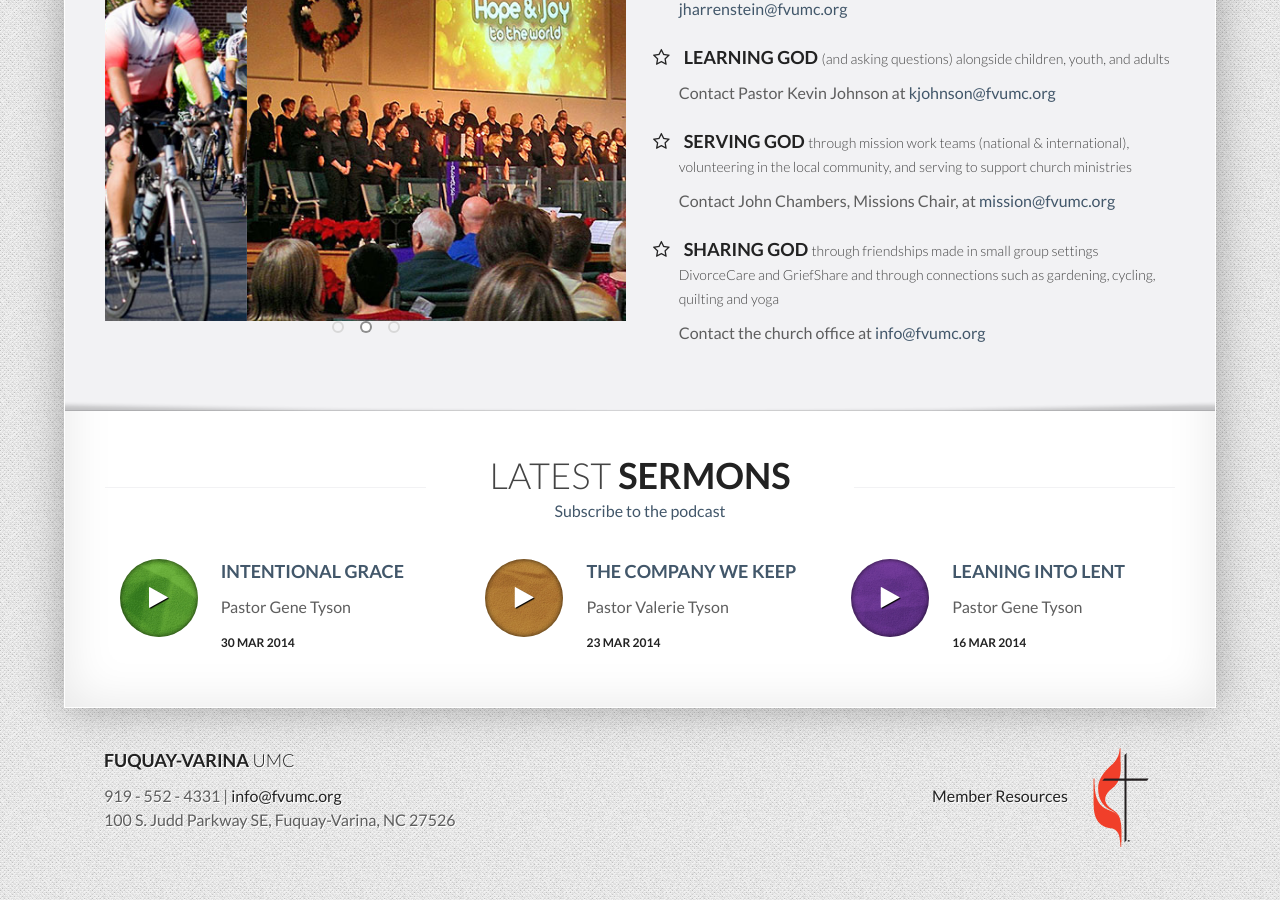
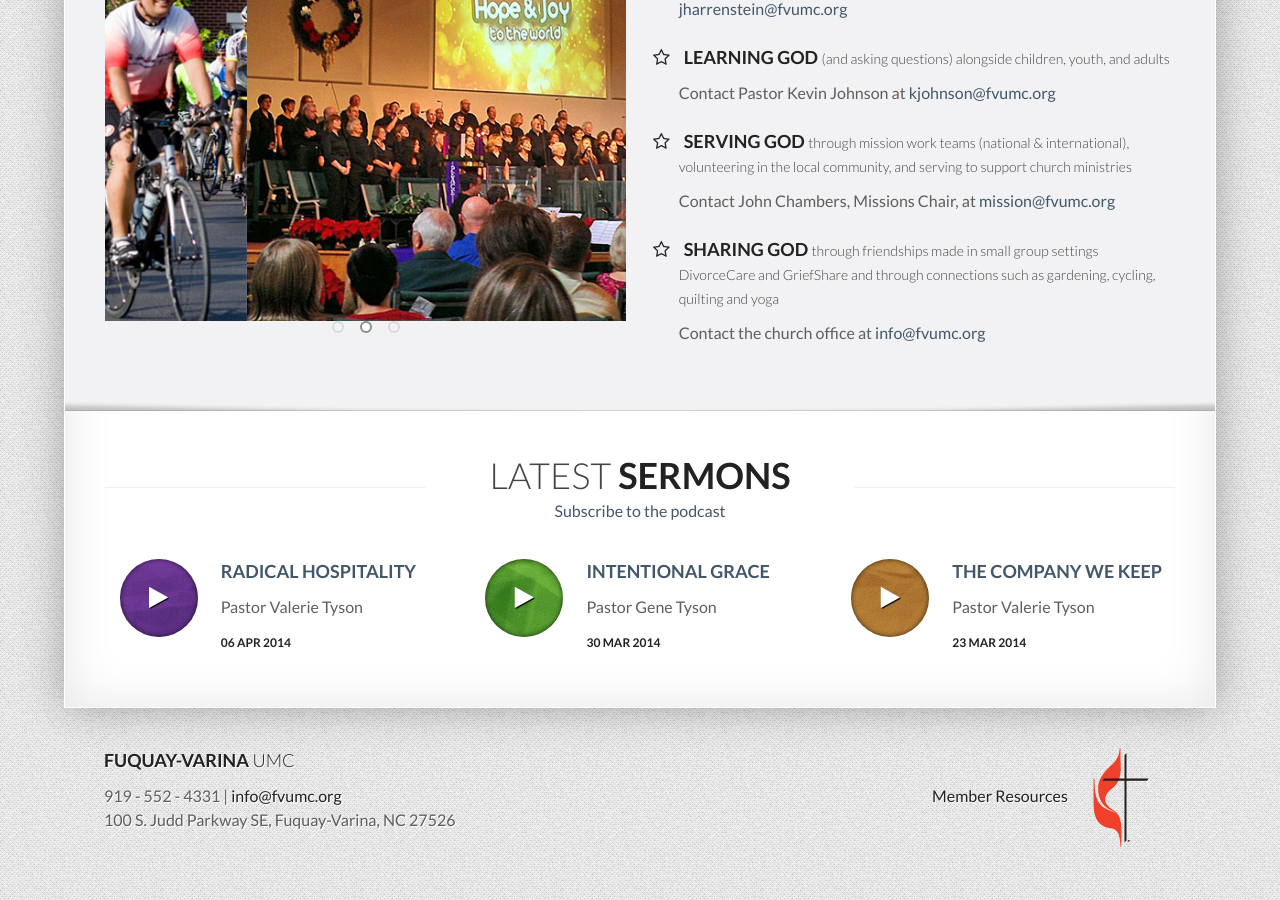
Before and after one commit to fvumc/fvumc.github.io, a Jekyll site: the page built from index.html, in a window 1280 px wide and 900 px high, scrolled down 2874 px. Built offline with Jekyll 4.4.1, drawn with Linux system fonts in a browser that asks for light colours; Markdown is read by kramdown in place of the engine named in the settings.

Commit message:
Update index.html

```diff
--- a/index.html
+++ b/index.html
@@ -242,6 +242,32 @@
               <div class="row-fluid">
                 <div class="span4">
                   <div class="round-box box-small">
+                    <a class="box-inner" href="http://audio.fvumc.org/04-06-2014_Radical_Hospitality.mp3">
+                      <img alt="some image" class="img-circle" src="images/Color-Block-Purple.jpg">
+                      <i class='icon-play'></i>
+                    </a>
+                  </div>
+                </div>
+                <div class="span8">
+                  <h3>
+                    <a href="http://audio.fvumc.org/04-06-2014_Radical_Hospitality.mp3">
+                      Radical Hospitality
+                    </a>
+                  </h3>
+                  <p>
+                    Pastor Valerie Tyson
+                  </p>
+                    <h5>
+                    06 Apr 2014
+                  </h5>
+                </div>
+              </div>
+            </li>
+
+            <li class="span4">
+              <div class="row-fluid">
+                <div class="span4">
+                  <div class="round-box box-small">
                     <a class="box-inner" href="http://audio.fvumc.org/03-30-2014_Intentional_Grace.mp3">
                       <img alt="some image" class="img-circle" src="images/Color-Block-Lime.jpg">
                       <i class='icon-play'></i>
@@ -290,32 +316,6 @@
               </div>
             </li>
 
-            <li class="span4">
-              <div class="row-fluid">
-                <div class="span4">
-                  <div class="round-box box-small">
-                    <a class="box-inner" href="http://audio.fvumc.org/03_16_2014_Leaning_Into_Lent.mp3">
-                      <img alt="some image" class="img-circle" src="images/Color-Block-Purple.jpg">
-                      <i class='icon-play'></i>
-                    </a>
-                  </div>
-                </div>
-                <div class="span8">
-                  <h3>
-                    <a href="http://audio.fvumc.org/03_16_2014_Leaning_Into_Lent.mp3">
-                      Leaning Into Lent
-                    </a>
-                  </h3>
-                  <p>
-                    Pastor Gene Tyson
-                  </p>
-                    <h5>
-                    16 Mar 2014
-                  </h5>
-                </div>
-              </div>
-            </li>
-
           </ul>
         </div>
       </section>
```
